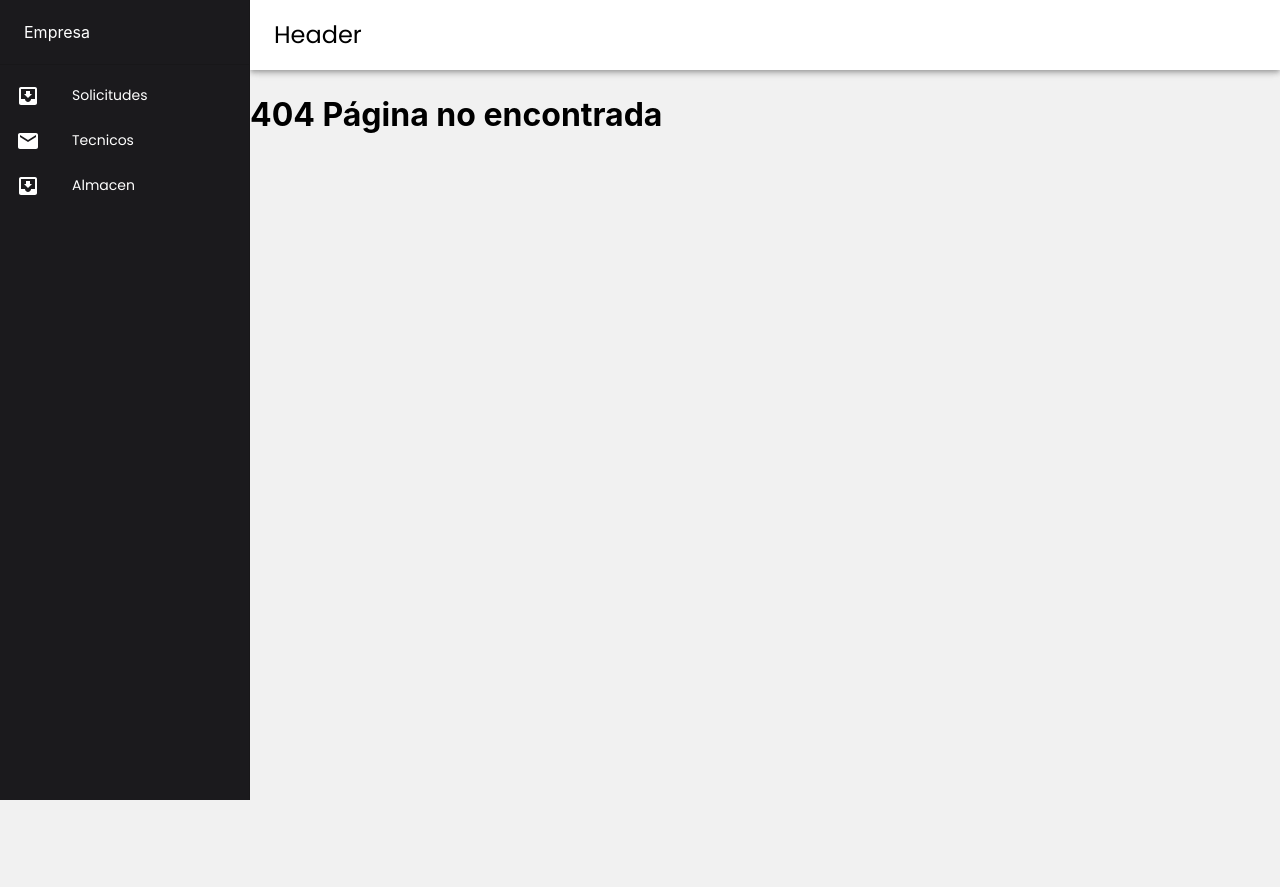
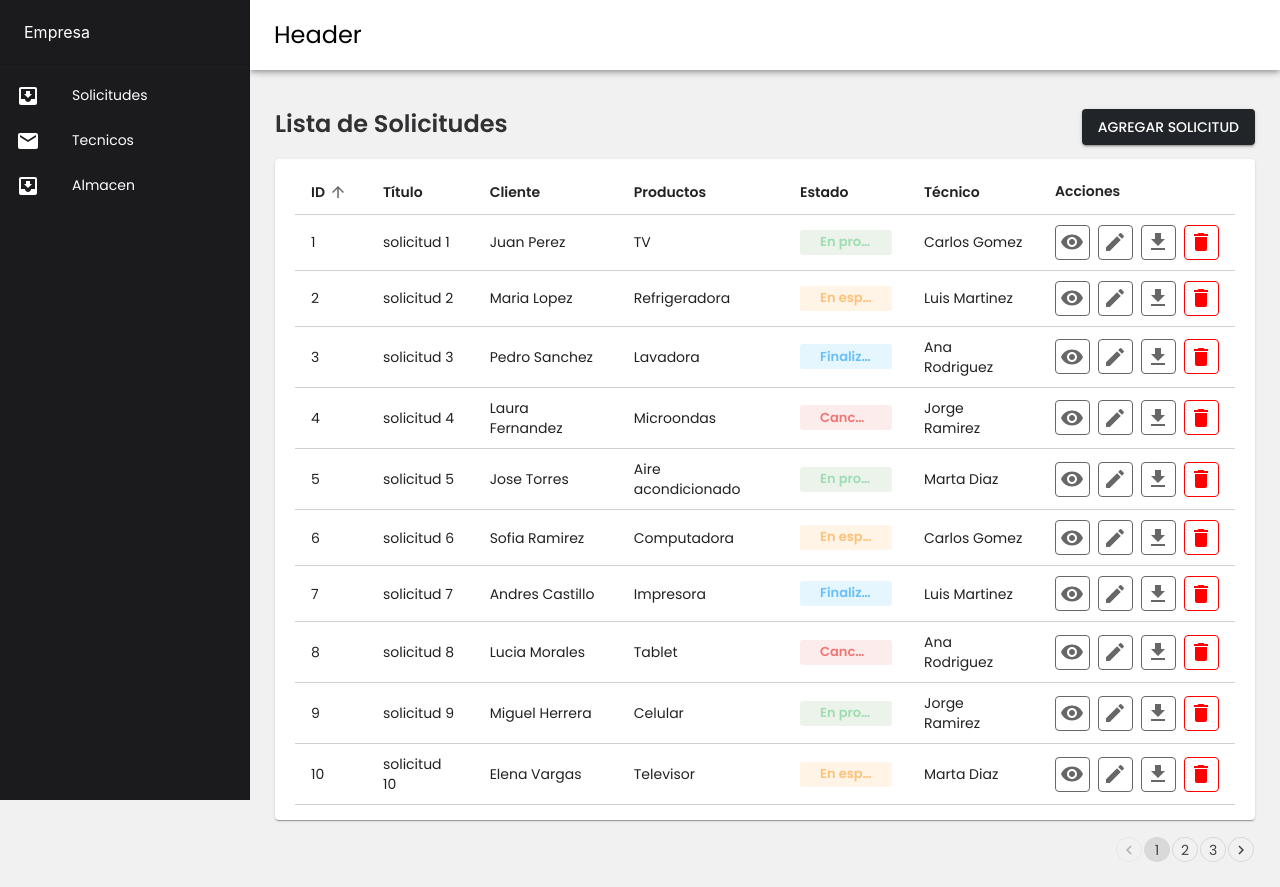
Before and after one commit to Fisi-projects/EPCO-IDEAS-front, a React (Vite) app: page / in a window 1280 px wide. Before the commit this address had no page. Before the commit the page ends 800 px from the top, so only its background shows below. Built offline with nearby package versions, Linux system fonts and the light colour scheme; sample sign-in values are in the browser's storage.

Commit message:
Protected routes guard

```diff
--- a/src/App.jsx
+++ b/src/App.jsx
@@ -9,6 +9,7 @@ import ProductsTable from './pages/products'; // Importar la tabla productos
 import { Route, Routes } from 'react-router';
 import SignIn from './pages/login';
 import { AuthProvider } from './context/AuthContext';
+import ProtectedRoutes from './routes/ProtectedRoutes';
 
 
 function App() {
@@ -23,10 +24,12 @@ function App() {
               <ClippedDrawer/>
               <Box sx={{ marginTop: '70px', width: '100%'}}>
                 <Routes>
-                  <Route path='/requests' element={<RequestsTable />} />
-                  <Route path='/techs' element={<TechsTable />} />
-                  <Route path='/products' element={<ProductsTable />} />
-                  <Route path='*' element={<h1>404 Página no encontrada</h1>} />
+                  <Route element={<ProtectedRoutes />}>
+                    <Route path='/' element={<RequestsTable />} />
+                    <Route path='/techs' element={<TechsTable />} />
+                    <Route path='/products' element={<ProductsTable />} />
+                    <Route path='*' element={<h1>404 Página no encontrada</h1>} />
+                  </Route>
                   {/* Aca ponen las rutas que iran dentro del sidebar y header */}
                 </Routes>
               </Box>
--- a/src/context/AuthContext.jsx
+++ b/src/context/AuthContext.jsx
@@ -1,5 +1,6 @@
 import { createContext, useEffect, useState } from "react";
 import { useNavigate } from "react-router";
+//import PropTypes from 'prop-types';
 
 
 export const AuthContext = createContext();
@@ -18,7 +19,7 @@ export const AuthProvider = ({children}) => {
             navigate('/');
             return;
         }
-        navigate('/login');
+        //navigate('/login');
         return;
     }, [])
 
@@ -36,10 +37,13 @@ export const AuthProvider = ({children}) => {
         window.localStorage.removeItem('access_token');
     }
 
-
     return(
         <AuthContext.Provider value={{user, Token, login, logout}}>
             {children}
         </AuthContext.Provider>
     )
 }
+
+/* AuthProvider.propTypes = {
+    children: PropTypes.node.isRequired,
+}; */
--- /dev/null
+++ b/src/routes/ProtectedRoutes.jsx
@@ -0,0 +1,10 @@
+import { useContext } from "react"
+import { AuthContext } from "../context/AuthContext";
+import { Navigate, Outlet } from "react-router";
+
+const ProtectedRoutes = () =>{
+    const {user} = useContext(AuthContext);
+    return user ? <Outlet /> : <Navigate to='/login' />
+}
+
+export default ProtectedRoutes;
```
